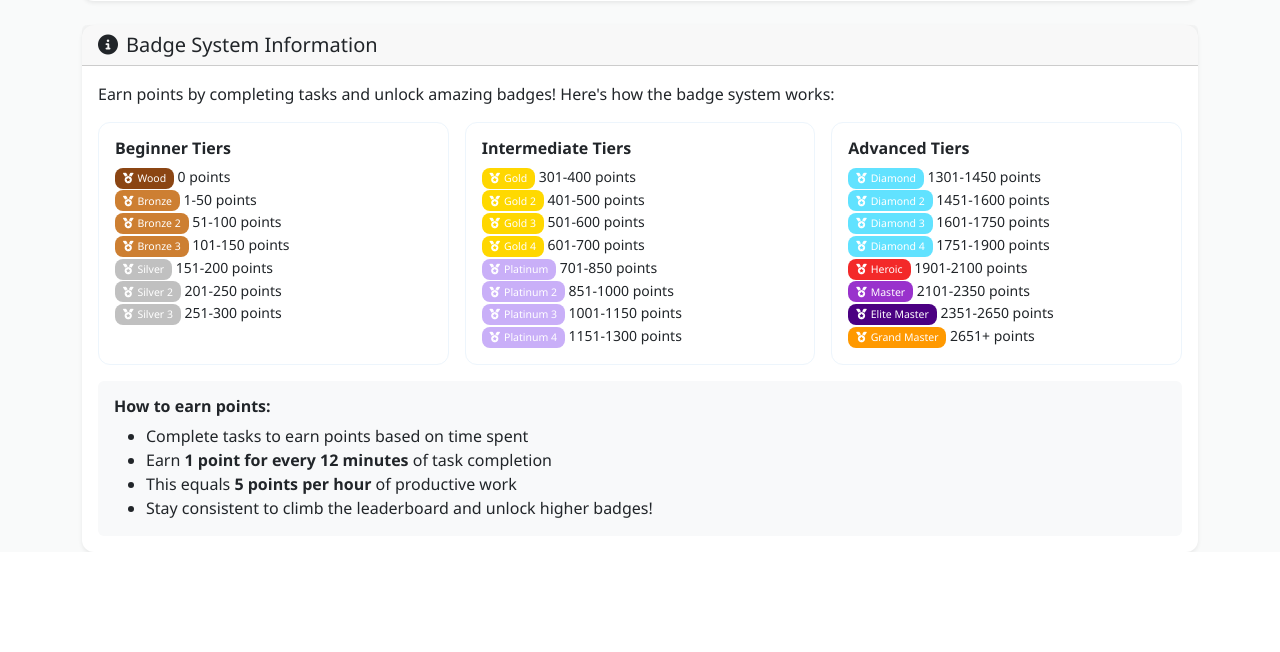
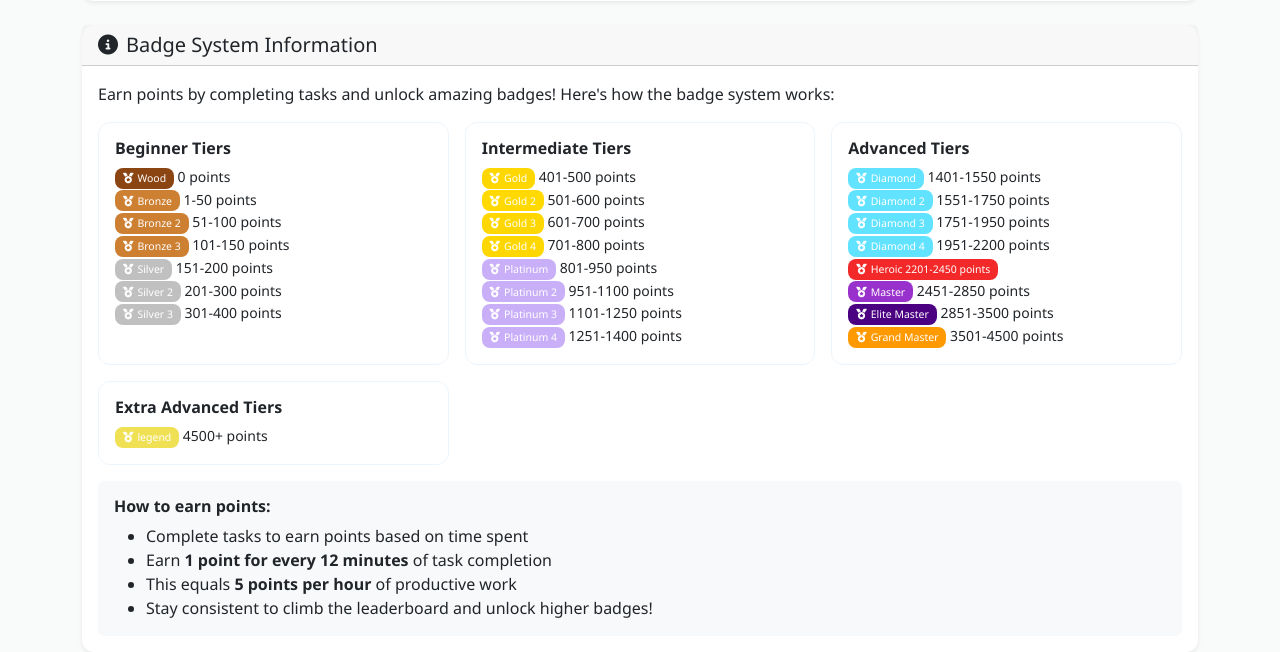
Before and after one commit to shuuuu87/TaskMasterPro2, a Flask app: page /leaderboard in a window 1280 px wide. Shown: the part 286-938 px from the top of the page. Before the commit the page ends 838 px from the top, so only its background shows below. Run offline with Flask 3, Linux system fonts and the light colour scheme; the visitor is signed in with stand-in values (Sample User, id 1); data comes from the database, SQL or seed files in the repository.

Commit message:
Updated files

```diff
--- a/models.py
+++ b/models.py
@@ -25,42 +25,44 @@ class User(UserMixin, db.Model):
             return {'name': 'Bronze 3', 'color': '#CD7F32'}
         elif 151 <= score <= 200:
             return {'name': 'Silver', 'color': '#C0C0C0'}
-        elif 201 <= score <= 250:
+        elif 201 <= score <= 300:
             return {'name': 'Silver 2', 'color': '#C0C0C0'}
-        elif 251 <= score <= 300:
+        elif 301 <= score <= 400:
             return {'name': 'Silver 3', 'color': '#C0C0C0'}
-        elif 301 <= score <= 400:
+        elif 401 <= score <= 500:
             return {'name': 'Gold', 'color': '#FFD700'}
-        elif 401 <= score <= 500:
+        elif 501 <= score <= 600:
             return {'name': 'Gold 2', 'color': '#FFD700'}
-        elif 501 <= score <= 600:
+        elif 601 <= score <= 700:
             return {'name': 'Gold 3', 'color': '#FFD700'}
-        elif 601 <= score <= 700:
+        elif 701 <= score <= 800:
             return {'name': 'Gold 4', 'color': '#FFD700'}
-        elif 701 <= score <= 850:
+        elif 801 <= score <= 950:
             return {'name': 'Platinum', 'color': '#c9aff8'}
-        elif 851 <= score <= 1000:
+        elif 951 <= score <= 1100:
             return {'name': 'Platinum 2', 'color': '#c9aff8'}
-        elif 1001 <= score <= 1150:
+        elif 1101 <= score <= 1250:
             return {'name': 'Platinum 3', 'color': '#c9aff8'}
-        elif 1151 <= score <= 1300:
+        elif 1251 <= score <= 1400:
             return {'name': 'Platinum 4', 'color': '#c9aff8'}
-        elif 1301 <= score <= 1450:
+        elif 1401 <= score <= 1550:
             return {'name': 'Diamond', 'color': '#61e2ff'}
-        elif 1451 <= score <= 1600:
+        elif 1551 <= score <= 1750:
             return {'name': 'Diamond 2', 'color': '#61e2ff'}
-        elif 1601 <= score <= 1750:
+        elif 1751 <= score <= 1950:
             return {'name': 'Diamond 3', 'color': '#61e2ff'}
-        elif 1751 <= score <= 1900:
+        elif 1951 <= score <= 2200:
             return {'name': 'Diamond 4', 'color': '#61e2ff'}
-        elif 1901 <= score <= 2100:
-            return {'name': 'Heroic', 'color': '#f32929'}
-        elif 2101 <= score <= 2350:
+        elif 2201 <= score <= 2450:
+            return {'name': 'Heroic', 'color': "#f34129"}
+        elif 2451 <= score <= 2850:
             return {'name': 'Master', 'color': '#9932CC'}
-        elif 2351 <= score <= 2650:
+        elif 2851 <= score <= 3500:
             return {'name': 'Elite Master', 'color': '#4B0082'}
+        elif 3501 <= score <= 4500:
+            return {'name': 'Grand Master', 'color': '#ff9900'}
         else:
-            return {'name': 'Grand Master', 'color': "#ff9900"}
+            return {'name': 'legend⚜🔱⚜', 'color': "#F0E054FF"}
 
     def is_online(self):
         """Check if user is online (active within last 10 minutes)"""
--- a/templates/leaderboard.html
+++ b/templates/leaderboard.html
@@ -115,8 +115,8 @@
                                 <li><span class="badge" style="background-color: #CD7F32;"><i class="fas fa-medal me-1"></i>Bronze 2</span> 51-100 points</li>
                                 <li><span class="badge" style="background-color: #CD7F32;"><i class="fas fa-medal me-1"></i>Bronze 3</span> 101-150 points</li>
                                 <li><span class="badge" style="background-color: #C0C0C0;"><i class="fas fa-medal me-1"></i>Silver</span> 151-200 points</li>
-                                <li><span class="badge" style="background-color: #C0C0C0;"><i class="fas fa-medal me-1"></i>Silver 2</span> 201-250 points</li>
-                                <li><span class="badge" style="background-color: #C0C0C0;"><i class="fas fa-medal me-1"></i>Silver 3</span> 251-300 points</li>
+                                <li><span class="badge" style="background-color: #C0C0C0;"><i class="fas fa-medal me-1"></i>Silver 2</span> 201-300 points</li>
+                                <li><span class="badge" style="background-color: #C0C0C0;"><i class="fas fa-medal me-1"></i>Silver 3</span> 301-400 points</li>
                             </ul>
                         </div>
                     </div>
@@ -125,14 +125,14 @@
                         <div class="badge-info-card">
                             <h6 class="fw-bold">Intermediate Tiers</h6>
                             <ul class="list-unstyled small mb-0">
-                                <li><span class="badge" style="background-color: #FFD700;"><i class="fas fa-medal me-1"></i>Gold</span> 301-400 points</li>
-                                <li><span class="badge" style="background-color: #ffd900;"><i class="fas fa-medal me-1"></i>Gold 2</span> 401-500 points</li>
-                                <li><span class="badge" style="background-color: #FFD700;"><i class="fas fa-medal me-1"></i>Gold 3</span> 501-600 points</li>
-                                <li><span class="badge" style="background-color: #FFD700;"><i class="fas fa-medal me-1"></i>Gold 4</span> 601-700 points</li>
-                                <li><span class="badge" style="background-color: #c9aff8;"><i class="fas fa-medal me-1"></i>Platinum</span> 701-850 points</li>
-                                <li><span class="badge" style="background-color: #c9aff8;"><i class="fas fa-medal me-1"></i>Platinum 2</span> 851-1000 points</li>
-                                <li><span class="badge" style="background-color: #c9aff8;"><i class="fas fa-medal me-1"></i>Platinum 3</span> 1001-1150 points</li>
-                                <li><span class="badge" style="background-color: #c9aff8;"><i class="fas fa-medal me-1"></i>Platinum 4</span> 1151-1300 points</li>
+                                <li><span class="badge" style="background-color: #FFD700;"><i class="fas fa-medal me-1"></i>Gold</span> 401-500 points</li>
+                                <li><span class="badge" style="background-color: #ffd900;"><i class="fas fa-medal me-1"></i>Gold 2</span> 501-600 points</li>
+                                <li><span class="badge" style="background-color: #FFD700;"><i class="fas fa-medal me-1"></i>Gold 3</span> 601-700 points</li>
+                                <li><span class="badge" style="background-color: #FFD700;"><i class="fas fa-medal me-1"></i>Gold 4</span> 701-800 points</li>
+                                <li><span class="badge" style="background-color: #c9aff8;"><i class="fas fa-medal me-1"></i>Platinum</span> 801-950 points</li>
+                                <li><span class="badge" style="background-color: #c9aff8;"><i class="fas fa-medal me-1"></i>Platinum 2</span> 951-1100 points</li>
+                                <li><span class="badge" style="background-color: #c9aff8;"><i class="fas fa-medal me-1"></i>Platinum 3</span> 1101-1250 points</li>
+                                <li><span class="badge" style="background-color: #c9aff8;"><i class="fas fa-medal me-1"></i>Platinum 4</span> 1251-1400 points</li>
                             </ul>
                         </div>
                     </div>
@@ -141,14 +141,22 @@
                         <div class="badge-info-card">
                             <h6 class="fw-bold">Advanced Tiers</h6>
                             <ul class="list-unstyled small mb-0">
-                                <li><span class="badge" style="background-color: #61e2ff;"><i class="fas fa-medal me-1"></i>Diamond</span> 1301-1450 points</li>
-                                <li><span class="badge" style="background-color: #61e2ff;"><i class="fas fa-medal me-1"></i>Diamond 2</span> 1451-1600 points</li>
-                                <li><span class="badge" style="background-color: #61e2ff;"><i class="fas fa-medal me-1"></i>Diamond 3</span> 1601-1750 points</li>
-                                <li><span class="badge" style="background-color: #61e2ff;"><i class="fas fa-medal me-1"></i>Diamond 4</span> 1751-1900 points</li>
-                                <li><span class="badge" style="background-color: #f32929;"><i class="fas fa-medal me-1"></i>Heroic</span> 1901-2100 points</li>
-                                <li><span class="badge" style="background-color: #9932CC;"><i class="fas fa-medal me-1"></i>Master</span> 2101-2350 points</li>
-                                <li><span class="badge" style="background-color: #4B0082;"><i class="fas fa-medal me-1"></i>Elite Master</span> 2351-2650 points</li>
-                                <li><span class="badge" style="background-color: #ff9900;"><i class="fas fa-medal me-1"></i>Grand Master</span> 2651+ points</li>
+                                <li><span class="badge" style="background-color: #61e2ff;"><i class="fas fa-medal me-1"></i>Diamond</span> 1401-1550 points</li>
+                                <li><span class="badge" style="background-color: #61e2ff;"><i class="fas fa-medal me-1"></i>Diamond 2</span> 1551-1750 points</li>
+                                <li><span class="badge" style="background-color: #61e2ff;"><i class="fas fa-medal me-1"></i>Diamond 3</span> 1751-1950 points</li>
+                                <li><span class="badge" style="background-color: #61e2ff;"><i class="fas fa-medal me-1"></i>Diamond 4</span> 1951-2200 points</li>
+                                <li><span class="badge" style="background-color: #f32929;"><i class="fas fa-medal me-1"></i>Heroic</spaam> 2201-2450 points</li>
+                                <li><span class="badge" style="background-color: #9932CC;"><i class="fas fa-medal me-1"></i>Master</span> 2451-2850 points</li>
+                                <li><span class="badge" style="background-color: #4B0082;"><i class="fas fa-medal me-1"></i>Elite Master</span> 2851-3500 points</li>
+                                <li><span class="badge" style="background-color: #ff9900;"><i class="fas fa-medal me-1"></i>Grand Master</span> 3501-4500 points</li>
+                            </ul>
+                        </div>
+                    </div>
+                    <div class="col-md-6 col-lg-4">
+                        <div class="badge-info-card">
+                            <h6 class="fw-bold"> Extra Advanced Tiers</h6>
+                            <ul class="list-unstyled small mb-0">
+                                <li><span class="badge" style="background-color: #F0E054FF;"><i class="fas fa-medal me-1"></i>legend</span> 4500+ points</li>
                             </ul>
                         </div>
                     </div>
```
